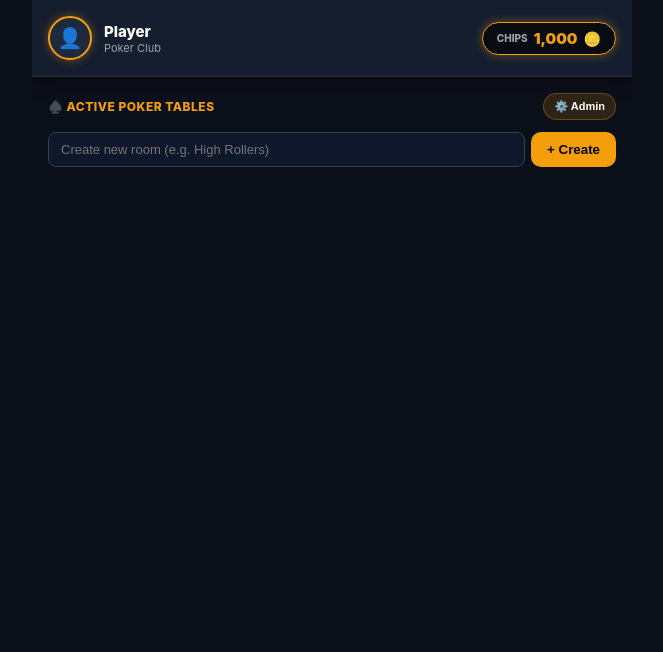
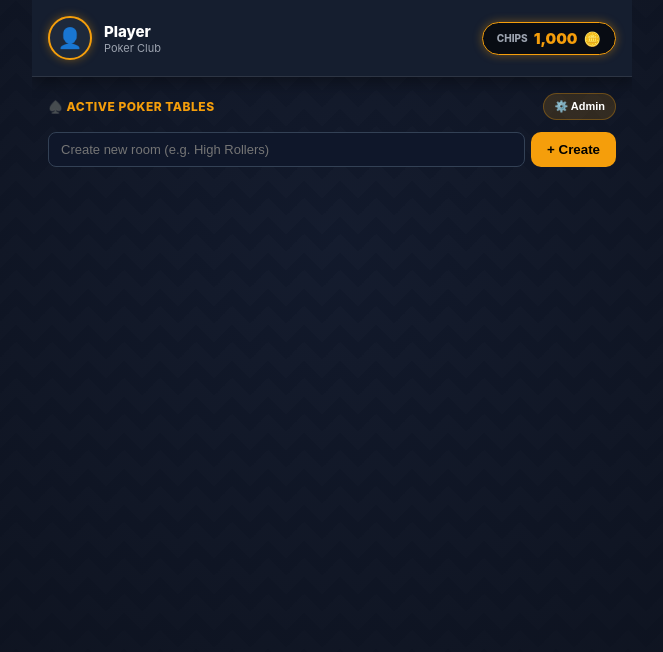
Before and after one commit to amirparsaro/telegram-poker-miniapp, a plain HTML site: page telegram-mini-app/static/index.html in a window 1280 px wide. Shown: the whole page, without its empty margins (308-971 px from the left). Drawn offline with Linux system fonts and the light colour scheme.

Commit message:
Add subtle, classy geometric rhombus pattern to dark blue background

```diff
--- a/telegram-mini-app/static/css/style.css
+++ b/telegram-mini-app/static/css/style.css
@@ -25,6 +25,25 @@
 body {
   font-family: -apple-system, BlinkMacSystemFont, "Segoe UI", Roboto, Helvetica, Arial, sans-serif;
   background-color: var(--bg-color);
+  /* Classy, ultra-minimal diamond (rhombus) geometric pattern on dark casino blue */
+  background-image:
+    radial-gradient(circle at 50% 30%, rgba(26, 38, 66, 0.45) 0%, rgba(11, 15, 25, 0.95) 100%),
+    linear-gradient(135deg, rgba(255, 255, 255, 0.02) 25%, transparent 25%),
+    linear-gradient(225deg, rgba(255, 255, 255, 0.02) 25%, transparent 25%),
+    linear-gradient(45deg, rgba(255, 255, 255, 0.02) 25%, transparent 25%),
+    linear-gradient(315deg, rgba(255, 255, 255, 0.02) 25%, transparent 25%);
+  background-position:
+    0 0,
+    18px 0,
+    18px 0,
+    0 0,
+    0 0;
+  background-size:
+    100% 100%,
+    36px 36px,
+    36px 36px,
+    36px 36px,
+    36px 36px;
   color: var(--text-main);
   height: 100vh;
   display: flex;
```
